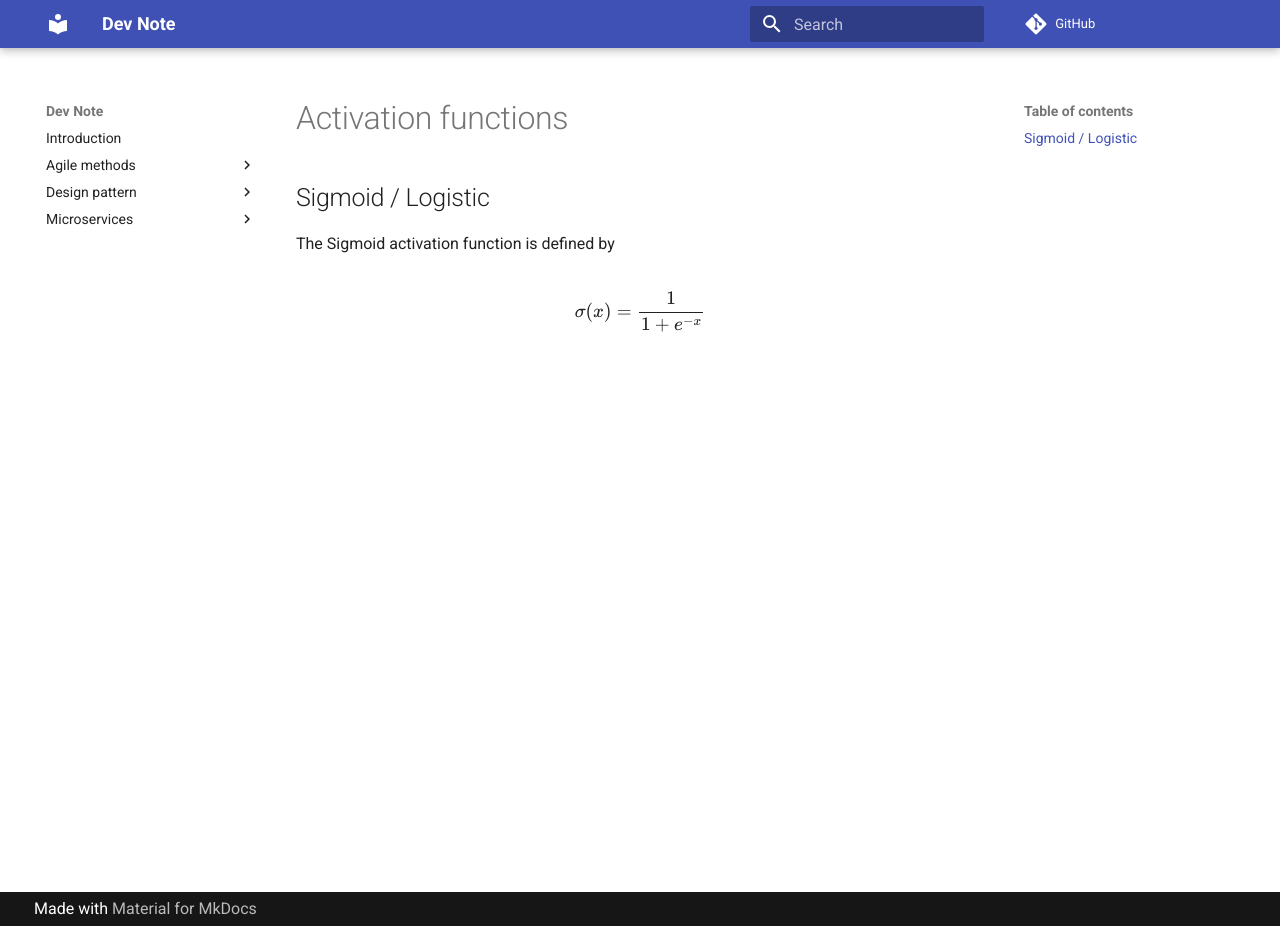
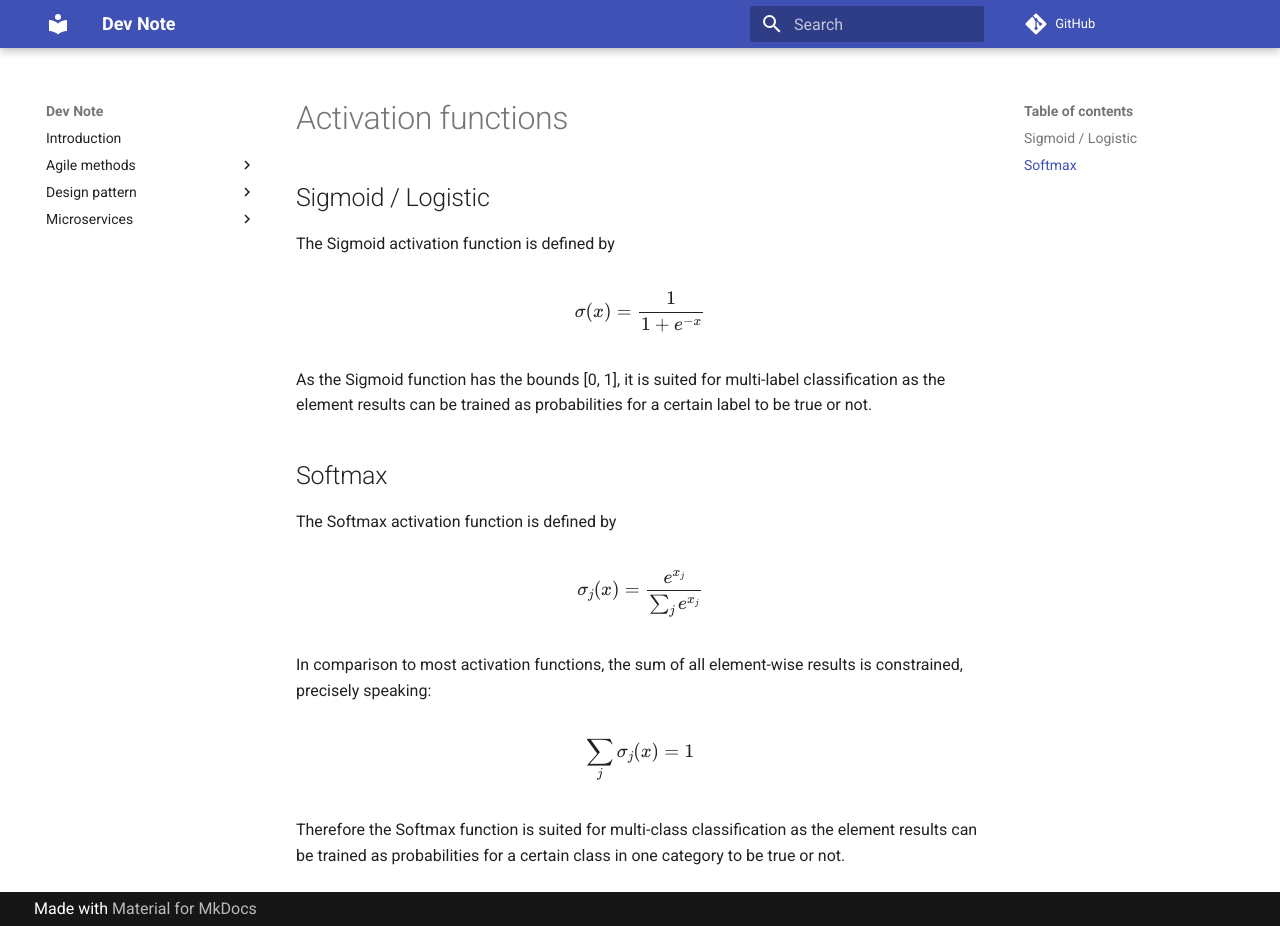
Before and after one commit to thomaszub/dev-note, an MkDocs documentation site: the page built from docs/machine_learning/activation_functions.md, in a window 1280 px wide and 926 px high. Built offline with MkDocs 1.6.1 and Material for MkDocs 9.7.7, drawn with Linux system fonts in a browser that asks for light colours; nearby versions of some CDN libraries; comment, search, counter and statistics services are not loaded.

Commit message:
Added softmax and description of usage

```diff
--- a/docs/machine_learning/activation_functions.md
+++ b/docs/machine_learning/activation_functions.md
@@ -7,3 +7,21 @@ The Sigmoid activation function is defined by
 \[
   \sigma(x) = \frac{1}{1 + e^{-x}}
 \]
+
+As the Sigmoid function has the bounds [0, 1], it is suited for multi-label classification as the element results can be trained as probabilities for a certain label to be true or not.
+
+## Softmax
+
+The Softmax activation function is defined by
+
+\[
+  \sigma_j(x) = \frac{e^{x_j}}{\sum_j{e^{x_j}}}
+\]
+
+In comparison to most activation functions, the sum of all element-wise results is constrained, precisely speaking:
+
+\[
+  \sum_j \sigma_j(x) = 1
+\]
+
+Therefore the Softmax function is suited for multi-class classification as the element results can be trained as probabilities for a certain class in one category to be true or not.
```
